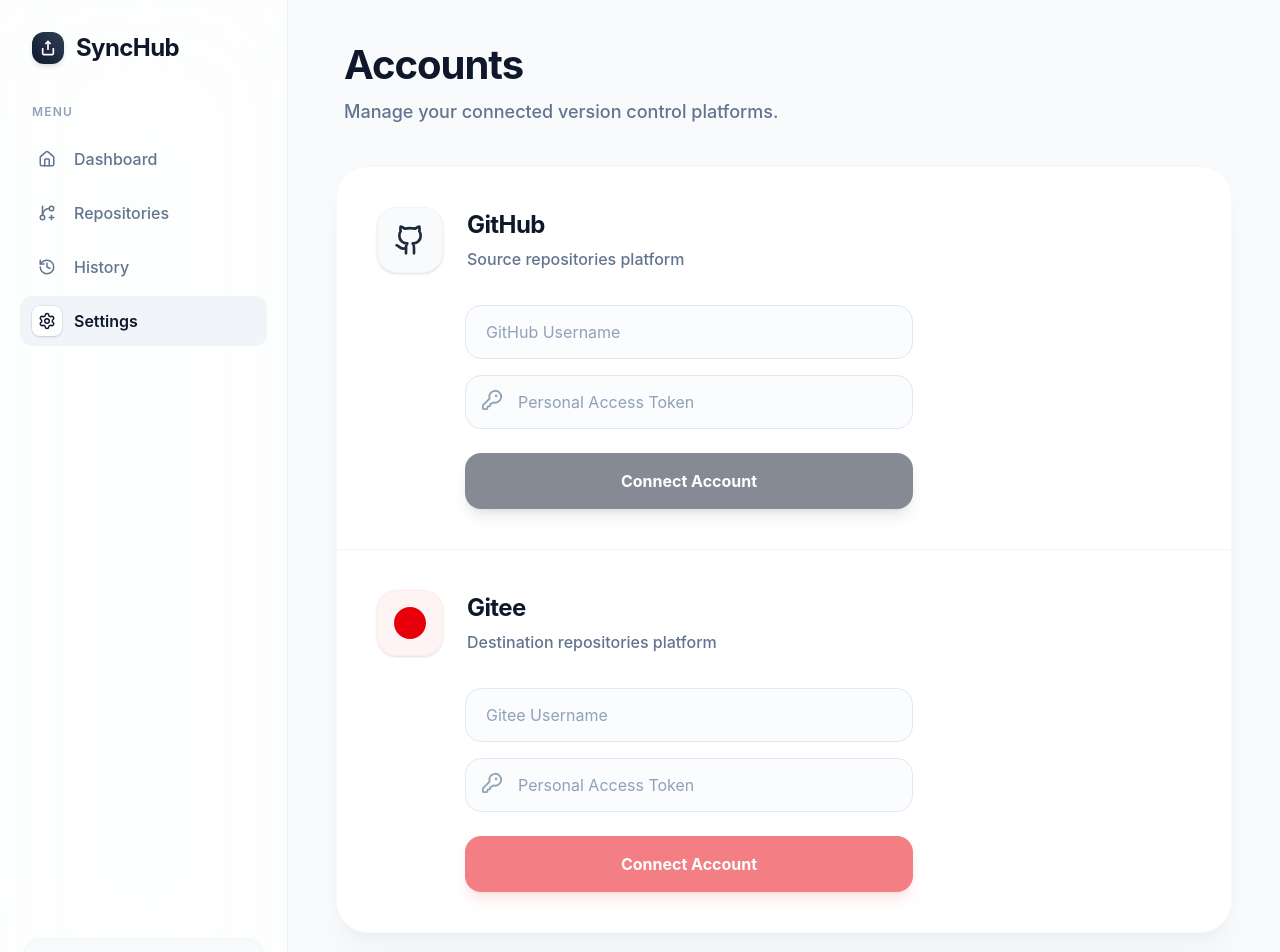
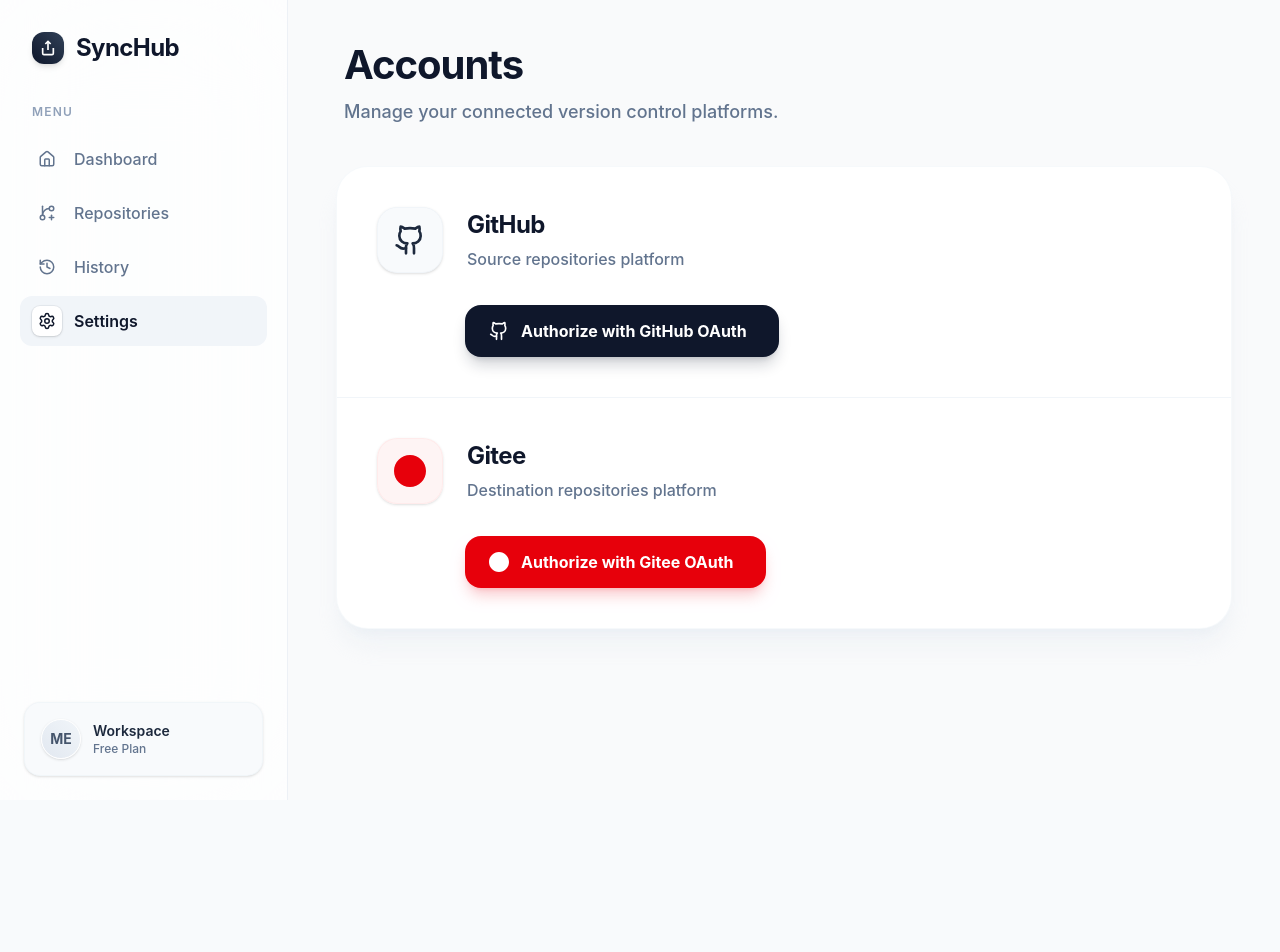
Before and after one commit to Ei-Ayw/SyncPulse, a React (Vite) app in the folder frontend/: page /settings in a window 1280 px wide. Shown: the top 952 px of the page. After the commit the page ends 800 px from the top, so only its background shows below. Built offline with nearby package versions, Linux system fonts and the light colour scheme; no server answers.

Commit message:
feat(auth): enable platform real OAuth login flow
- Updated backend endpoints to support standard OAuth redirects for GitHub and Gitee.

- Updated settings UI with Apple-styled quick-login redirect buttons instead of manual PAT inputs.

```diff
--- a/frontend/src/pages/settings/Accounts.tsx
+++ b/frontend/src/pages/settings/Accounts.tsx
@@ -106,29 +106,14 @@
                     </div>
 
                     {!githubLinked && (
-                        <motion.div initial={{ height: 0, opacity: 0 }} animate={{ height: 'auto', opacity: 1 }} className="mt-8 flex flex-col space-y-4 max-w-md ml-[5.5rem]">
-                            <input
-                                type="text" placeholder="GitHub Username"
-                                className="w-full px-5 py-3.5 bg-slate-50/50 border border-slate-200 rounded-2xl text-base placeholder:text-slate-400 focus:bg-white focus:ring-4 focus:ring-blue-500/10 focus:border-blue-500 transition-all outline-none"
-                                value={ghUser} onChange={e => setGhUser(e.target.value)}
-                            />
-                            <div className="relative">
-                                <KeyRound className="absolute left-4 top-[14px] w-[22px] h-[22px] text-slate-400" />
-                                <input
-                                    type="password" placeholder="Personal Access Token"
-                                    className="w-full pl-[3.25rem] pr-5 py-3.5 bg-slate-50/50 border border-slate-200 rounded-2xl text-base placeholder:text-slate-400 focus:bg-white focus:ring-4 focus:ring-blue-500/10 focus:border-blue-500 transition-all outline-none"
-                                    value={ghToken} onChange={e => setGhToken(e.target.value)}
-                                />
-                            </div>
-                            <motion.button
-                                whileHover={{ scale: 1.01, y: -1 }}
-                                whileTap={{ scale: 0.99 }}
-                                onClick={() => handleLink('github')}
-                                disabled={loading || !ghUser || !ghToken}
-                                className="w-full mt-2 px-5 py-4 bg-slate-900 text-white font-bold text-base rounded-2xl shadow-lg shadow-slate-900/20 hover:shadow-xl hover:shadow-slate-900/30 transition-all disabled:opacity-50 flex justify-center items-center"
+                        <motion.div initial={{ height: 0, opacity: 0 }} animate={{ height: 'auto', opacity: 1 }} className="mt-8 flex flex-col space-y-4 ml-[5.5rem] items-start">
+                            <a
+                                href={`http://localhost:8000/api/v1/auth/oauth/github/login?user_id=${userId}`}
+                                className="px-6 py-3.5 bg-slate-900 text-white font-bold text-base rounded-2xl shadow-lg shadow-slate-900/20 hover:shadow-xl hover:shadow-slate-900/30 transition-all flex items-center gap-3"
                             >
-                                {loading ? <Loader2 className="w-5 h-5 animate-spin" /> : 'Connect Account'}
-                            </motion.button>
+                                <Github className="w-5 h-5" />
+                                <span className="pr-2">Authorize with GitHub OAuth</span>
+                            </a>
                         </motion.div>
                     )}
                 </div>
@@ -164,29 +149,16 @@
                     </div>
 
                     {!giteeLinked && (
-                        <motion.div initial={{ height: 0, opacity: 0 }} animate={{ height: 'auto', opacity: 1 }} className="mt-8 flex flex-col space-y-4 max-w-md ml-[5.5rem]">
-                            <input
-                                type="text" placeholder="Gitee Username"
-                                className="w-full px-5 py-3.5 bg-slate-50/50 border border-slate-200 rounded-2xl text-base placeholder:text-slate-400 focus:bg-white focus:ring-4 focus:ring-blue-500/10 focus:border-blue-500 transition-all outline-none"
-                                value={gtUser} onChange={e => setGtUser(e.target.value)}
-                            />
-                            <div className="relative">
-                                <KeyRound className="absolute left-4 top-[14px] w-[22px] h-[22px] text-slate-400" />
-                                <input
-                                    type="password" placeholder="Personal Access Token"
-                                    className="w-full pl-[3.25rem] pr-5 py-3.5 bg-slate-50/50 border border-slate-200 rounded-2xl text-base placeholder:text-slate-400 focus:bg-white focus:ring-4 focus:ring-blue-500/10 focus:border-blue-500 transition-all outline-none"
-                                    value={gtToken} onChange={e => setGtToken(e.target.value)}
-                                />
-                            </div>
-                            <motion.button
-                                whileHover={{ scale: 1.01, y: -1 }}
-                                whileTap={{ scale: 0.99 }}
-                                onClick={() => handleLink('gitee')}
-                                disabled={loading || !gtUser || !gtToken}
-                                className="w-full mt-2 px-5 py-4 bg-red-600 text-white font-bold text-base rounded-2xl shadow-lg shadow-red-600/20 hover:shadow-xl hover:shadow-red-600/30 hover:bg-red-500 transition-all disabled:opacity-50 flex justify-center items-center"
+                        <motion.div initial={{ height: 0, opacity: 0 }} animate={{ height: 'auto', opacity: 1 }} className="mt-8 flex flex-col space-y-4 ml-[5.5rem] items-start">
+                            <a
+                                href={`http://localhost:8000/api/v1/auth/oauth/gitee/login?user_id=${userId}`}
+                                className="px-6 py-3.5 bg-red-600 text-white font-bold text-base rounded-2xl shadow-lg shadow-red-600/20 hover:shadow-xl hover:shadow-red-600/30 hover:bg-red-500 transition-all flex items-center gap-3"
                             >
-                                {loading ? <Loader2 className="w-5 h-5 animate-spin" /> : 'Connect Account'}
-                            </motion.button>
+                                <svg className="w-5 h-5 flex-shrink-0" viewBox="0 0 1024 1024" fill="currentColor">
+                                    <path d="M512 1024C229.2 1024 0 794.8 0 512S229.2 0 512 0s512 229.2 512 512-229.2 512-512 512zm259.5-568.8H293v-95.2h478.5v95.2zm0 181.8H481.5v-92.7h290v92.7z"></path>
+                                </svg>
+                                <span className="pr-2">Authorize with Gitee OAuth</span>
+                            </a>
                         </motion.div>
                     )}
                 </div>
```
Also changed, not shown: 2 other files (tests, documents, lock files or other folders).
